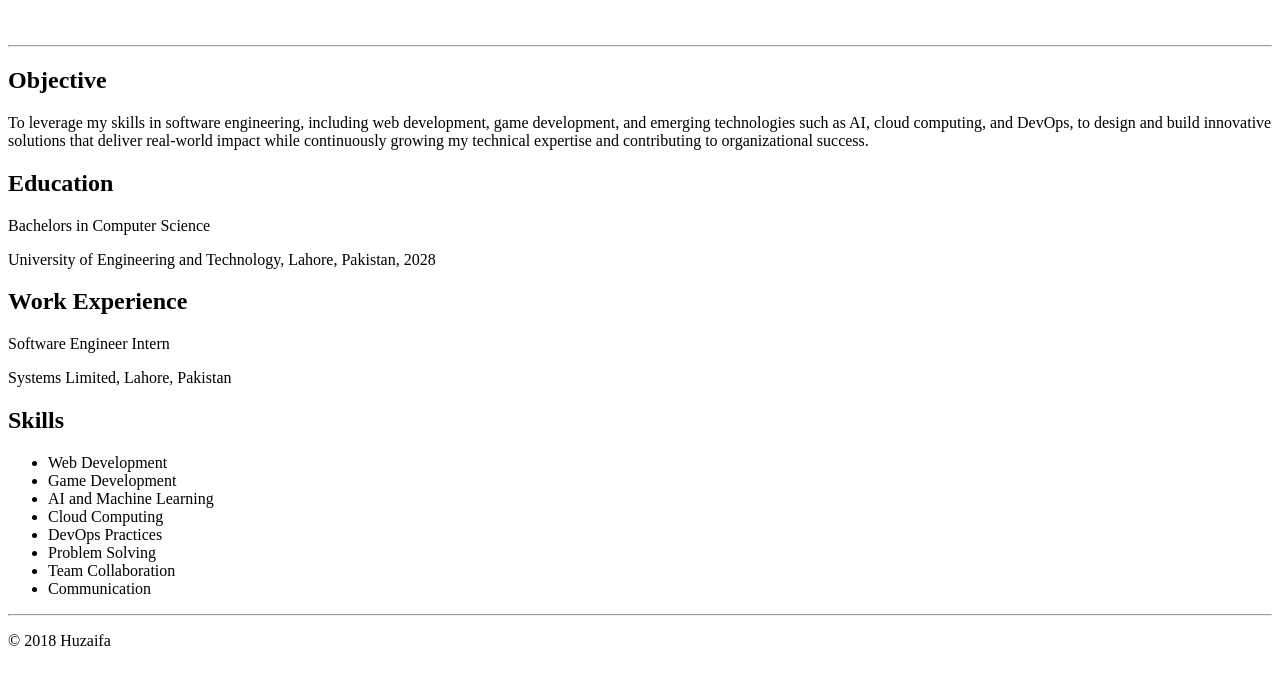
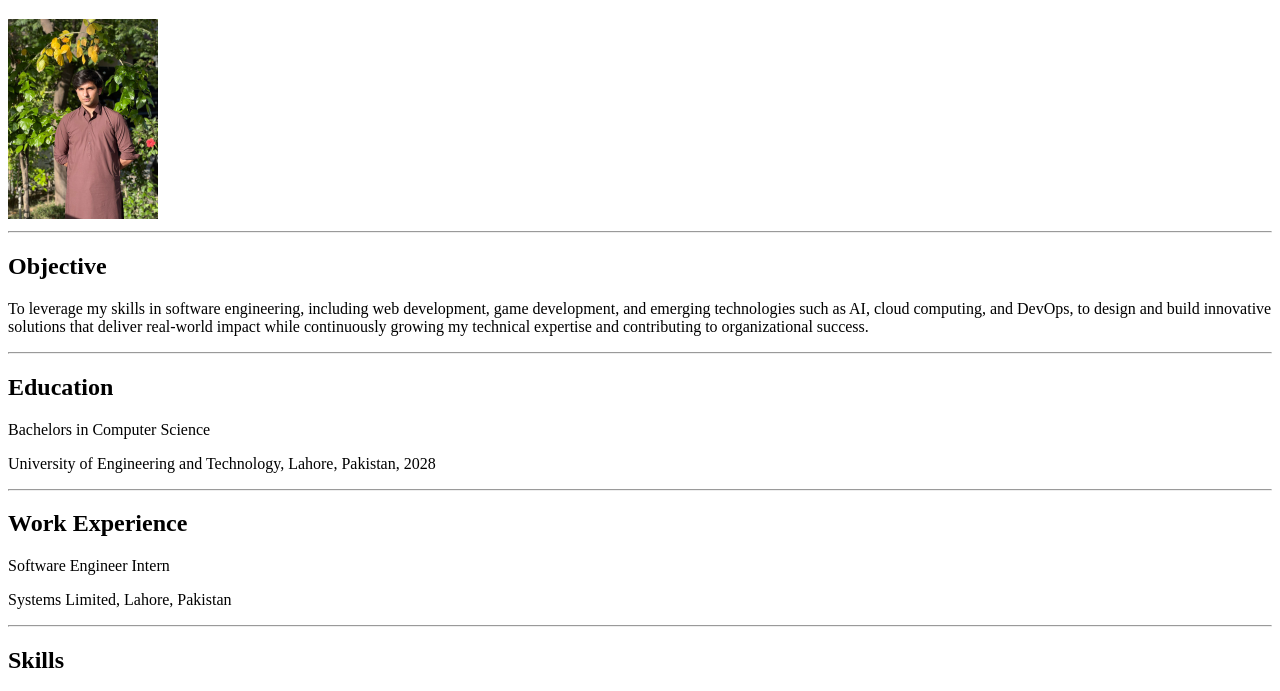
Before and after one commit to Huz7842/html-resume, a plain HTML site: page index.html in a window 1280 px wide. Shown: the part 61-752 px from the top of the page. Drawn offline with Linux system fonts and the light colour scheme.

Commit message:
index.html

```diff
--- a/index.html
+++ b/index.html
@@ -7,19 +7,22 @@
 
 <body>
     <h1>Muhammad Huzaifa's Resume</h1>
-    <img src="">
+    <img src="./assests/my picture.jpg" alt="My Picture"  height="200"/>
     <hr />
     <h2>Objective</h2>
     <p>To leverage my skills in software engineering, including web development, game development, and emerging
         technologies such as AI, cloud computing, and DevOps, to design and build innovative solutions that deliver
         real-world impact while continuously growing my technical expertise and contributing to organizational success.
     </p>
+    <hr/>
     <h2>Education</h2>
     <p>Bachelors in Computer Science</p>
     <p>University of Engineering and Technology, Lahore, Pakistan, 2028</p>
+    <hr/>
     <h2>Work Experience</h2>
     <p> Software Engineer Intern</p>
     <p>Systems Limited, Lahore, Pakistan</p>
+    <hr/>
     <h2> Skills</h2>
     <ul>
         <li>Web Development</li>
@@ -41,4 +44,5 @@
 
 </head>
 
+
 </html>
```
